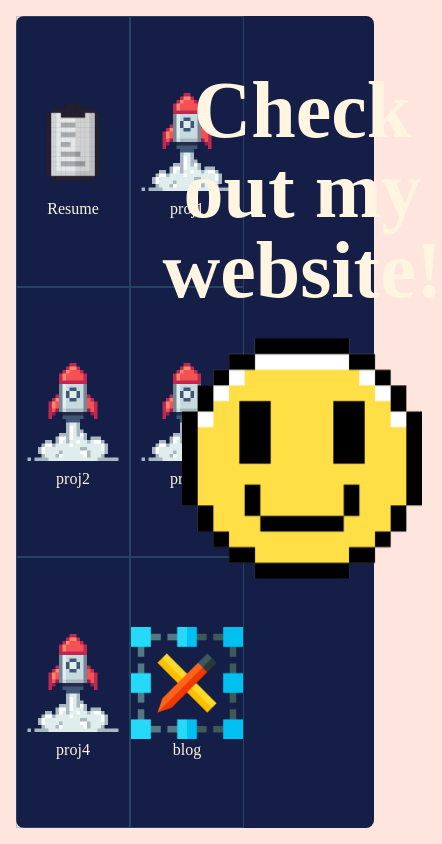
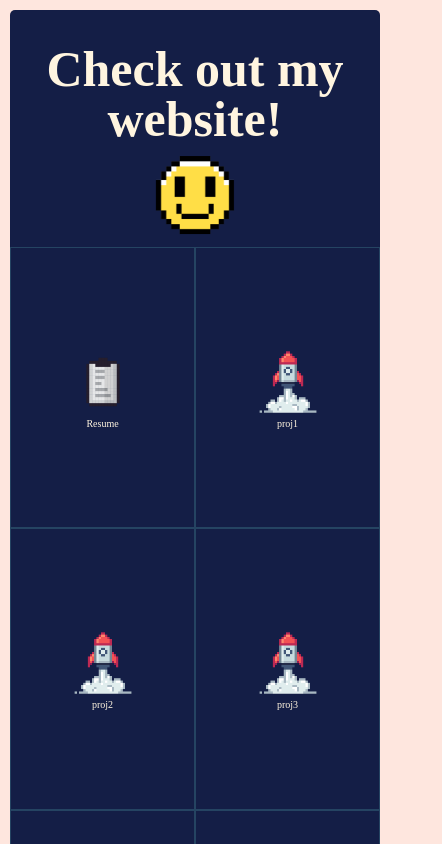
Before and after one commit to joshlarue/old.joshlarue.github.io, a React (Vite) app: page / in a window 390 px wide. Shown: the top 844 px of the page, 442 px wide, since content can reach past the window. Built offline with nearby package versions, Linux system fonts and the light colour scheme.

Commit message:
added @media styling for phones

```diff
--- a/src/App.css
+++ b/src/App.css
@@ -6,6 +6,7 @@
   --primary: hsl(189, 37%, 43%);
   --primary-transp: hsla(189, 37%, 43%, 0.353);
   --h1: 5rem;
+  font-size: 62.5%;
   background-color: #fee6de;
 }
 
@@ -17,14 +18,15 @@
 h1 {
   font-size: var(--h1);
   text-align: center;
+  height: 100px;
 }
 
 .app-inner {
   background-color: var(--base);
   color: var(--text);
   display: flex;
-  width: calc(100vw - 2rem);
-  height: calc(100vh - 2rem);
+  min-width: calc(100vw - 2rem);
+  min-height: calc(100vh - 2rem);
   margin: 1rem;
   border-radius: 0.5rem;
 }
@@ -32,7 +34,7 @@ h1 {
 .icon-grid {
   display: grid;
   width: 60%;
-  height: 100%;
+  height: 100vh;
   grid-template-columns: 1fr 1fr;
 }
 
@@ -60,12 +62,12 @@ h1 {
   display: flex;
   flex-direction: column;
   align-items: center;
-  justify-content: center;
+  justify-content: top;
   width: 40%;
 }
 
 .image-wrapper {
-  height: 100%;
+  height: 200%;
   display: flex;
   justify-content: center;
   align-items: center;
@@ -73,8 +75,8 @@ h1 {
 }
 
 .image-wrapper img {
-  max-width: 15rem;
-  margin-top: -20rem;
+  width: clamp(7rem, 12.428vw + 3.023rem, 20rem);
+  margin-top: -10rem;
   animation: upDown 1.7s alternate infinite ease-in-out;
 }
 
@@ -85,3 +87,26 @@ h1 {
 @keyframes upDown {
   to {transform: translatey(25px);}
 }
+
+@media (max-width: 600px) {
+  .app-inner {
+    flex-direction: column;
+  }
+  .right-side {
+    order: -1;
+    width: 100%;
+  }
+  .icon-grid {
+    width: 100%;
+  }
+  .image-wrapper {
+    height: 7rem;
+  }
+  .image-wrapper img {
+    padding-top: 5rem;
+    padding-bottom: 0rem;
+  }
+  @keyframes upDown {
+    to {transform: translatey(10px);}
+  }
+}
--- a/src/index.css
+++ b/src/index.css
@@ -21,7 +21,7 @@ time, mark, audio, video {
 	margin: 0;
 	padding: 0;
 	border: 0;
-	font-size: 100%;
+	font-size: 62.5%;
 	font: inherit;
 	vertical-align: baseline;
 }
```
